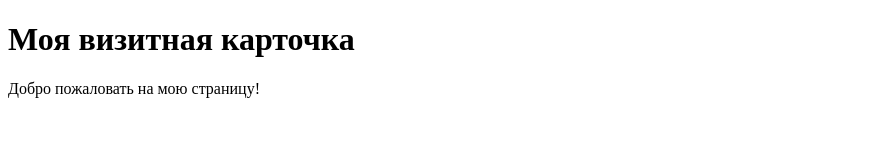
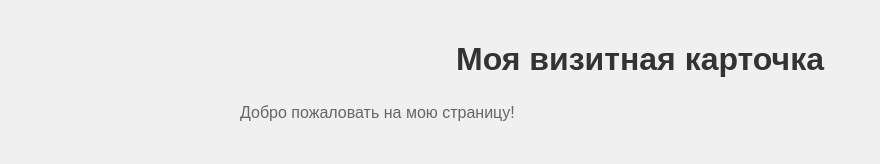
Before and after one commit to k1sor/gitbush, a plain HTML site: page index.html in a window 1280 px wide. Shown: the whole page, without its empty margins (0-880 px from the left). Drawn offline with Linux system fonts and the light colour scheme.

Commit message:
добавлен style.css и подключён к HTML

```diff
--- a/index.html
+++ b/index.html
@@ -3,6 +3,7 @@
 <head>
 <meta charset="UTF-8">
 <title>Моя визитка</title>
+    <link rel="stylesheet" href="style.css">
 </head>
 <body>
 <h1>Моя визитная карточка</h1>
--- /dev/null
+++ b/style.css
@@ -0,0 +1,15 @@
+body {
+font-family: Arial, sans-serif;
+max-width: 800px;
+margin: 0 auto;
+padding: 20px;
+background-color: #f0f0f0;
+}
+h1 {
+color: #333;
+text-align: center;
+}
+p {
+color: #666;
+line-height: 1.6;
+}
```
